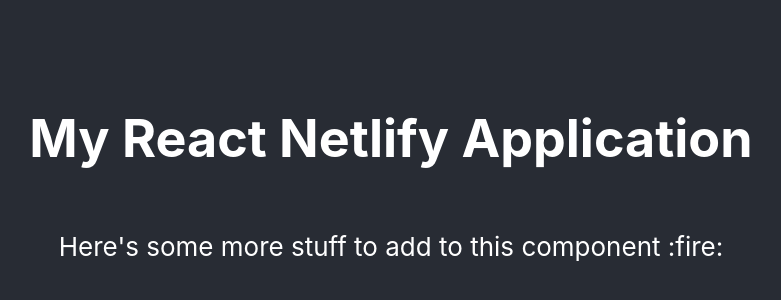
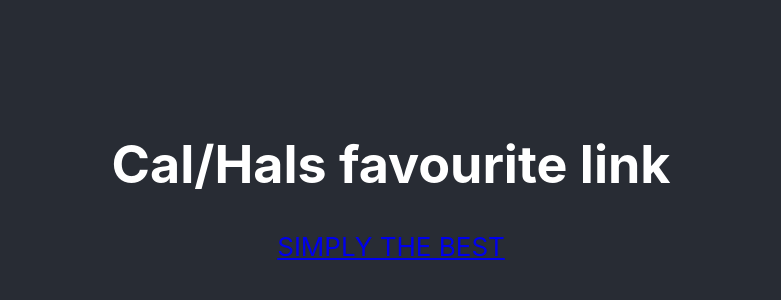
Before and after one commit to adrianpearman/react-netlify-lesson, a React (Create React App) app: page / in a window 1280 px wide. Shown: the part 220-520 px from the top of the page, without its empty margins (249-1030 px from the left). Built offline with nearby package versions, Linux system fonts and the light colour scheme.

Commit message:
pushing some new content

```diff
--- a/src/App.js
+++ b/src/App.js
@@ -4,8 +4,8 @@
   return (
     <div className="App">
       <header className="App-header">
-        <h1>My React Netlify Application</h1>
-        <p>Here's some more stuff to add to this component :fire: </p>
+        <h1>Cal/Hals favourite link</h1>
+        <a rel="noreferrer" href="https://youtu.be/dQw4w9WgXcQ" target="_blank">SIMPLY THE BEST</a>
       </header>
     </div>
   );
```
